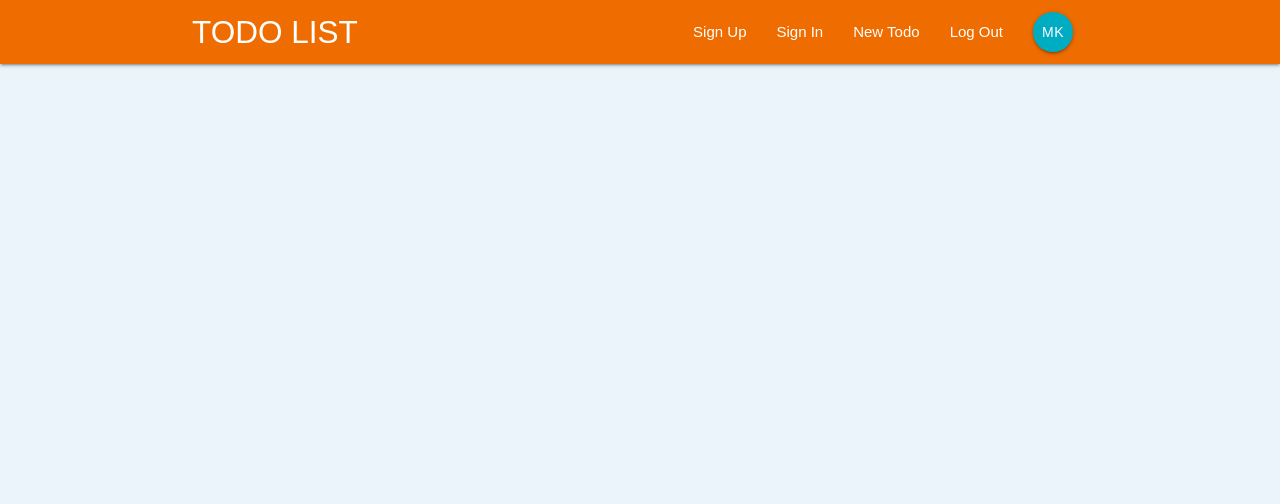
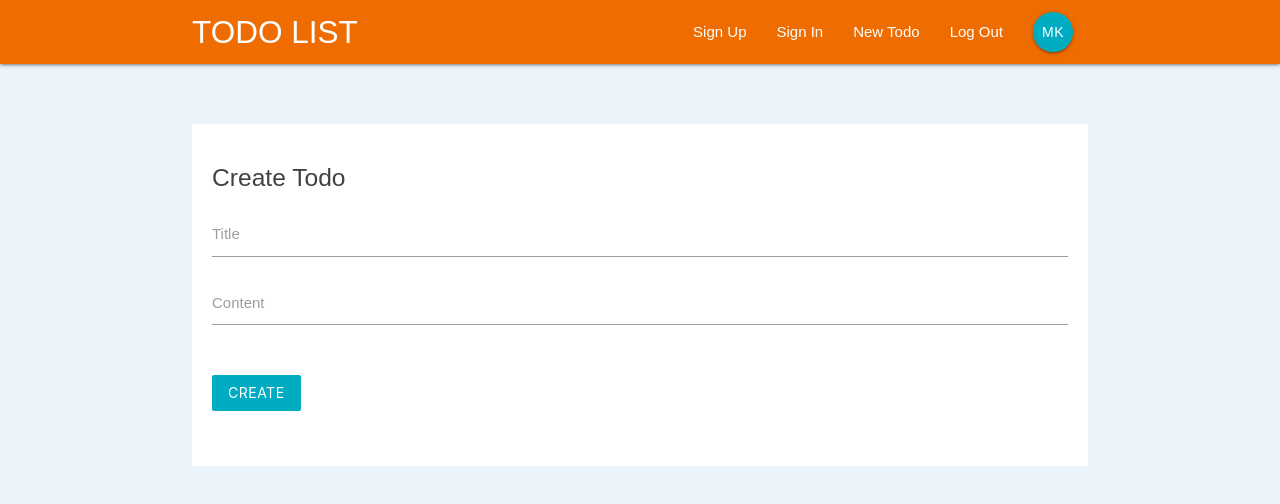
Before and after one commit to koczanm/todo-list, a React (Create React App) app: page /create in a window 1280 px wide. Shown: the top 504 px of the page. Built offline with nearby package versions, Linux system fonts and the light colour scheme.

Commit message:
Add creating todo

```diff
--- a/src/App.js
+++ b/src/App.js
@@ -4,6 +4,7 @@
 import Navbar from "./components/layout/Navbar";
 import Dashboard from "./components/dashboard/Dashboard";
 import TodoDetails from "./components/todos/TodoDetails";
+import CreateTodo from "./components/todos/CreateTodo";
 import SignIn from "./components/auth/SignIn";
 import SignUp from "./components/auth/SignUp";
 
@@ -16,6 +17,7 @@
           <Switch>
             <Route exact path="/" component={Dashboard} />
             <Route path="/todo/:id" component={TodoDetails} />
+            <Route path="/create" component={CreateTodo} />
             <Route path="/signin" component={SignIn} />
             <Route path="/signup" component={SignUp} />
           </Switch>
--- a/src/components/todos/CreateTodo.js
+++ b/src/components/todos/CreateTodo.js
@@ -0,0 +1,58 @@
+import React, { Component } from "react";
+import { connect } from "react-redux";
+
+import { createTodo } from "../../actions/todoActions";
+
+class CreateTodo extends Component {
+  state = {
+    title: "",
+    content: ""
+  };
+
+  handleChange = e => {
+    this.setState({
+      [e.target.id]: e.target.value
+    });
+  };
+
+  handleSubmit = e => {
+    e.preventDefault();
+    this.props.createTodo(this.state);
+  };
+
+  render() {
+    return (
+      <div className="container">
+        <form onSubmit={this.handleSubmit} className="white">
+          <h5 className="grey-text text-darken-3">Create Todo</h5>
+          <div className="input-field">
+            <label htmlFor="title">Title</label>
+            <input type="text" id="title" onChange={this.handleChange} />
+          </div>
+          <div className="input-field">
+            <label htmlFor="password">Content</label>
+            <textarea
+              className="materialize-textarea"
+              id="content"
+              onChange={this.handleChange}
+            />
+          </div>
+          <div className="input-field">
+            <button className="btn cyan darken-1 z-depth-0">Create</button>
+          </div>
+        </form>
+      </div>
+    );
+  }
+}
+
+const mapDispatchToProps = dispatch => {
+  return {
+    createTodo: todo => dispatch(createTodo(todo))
+  };
+};
+
+export default connect(
+  null,
+  mapDispatchToProps
+)(CreateTodo);
```
